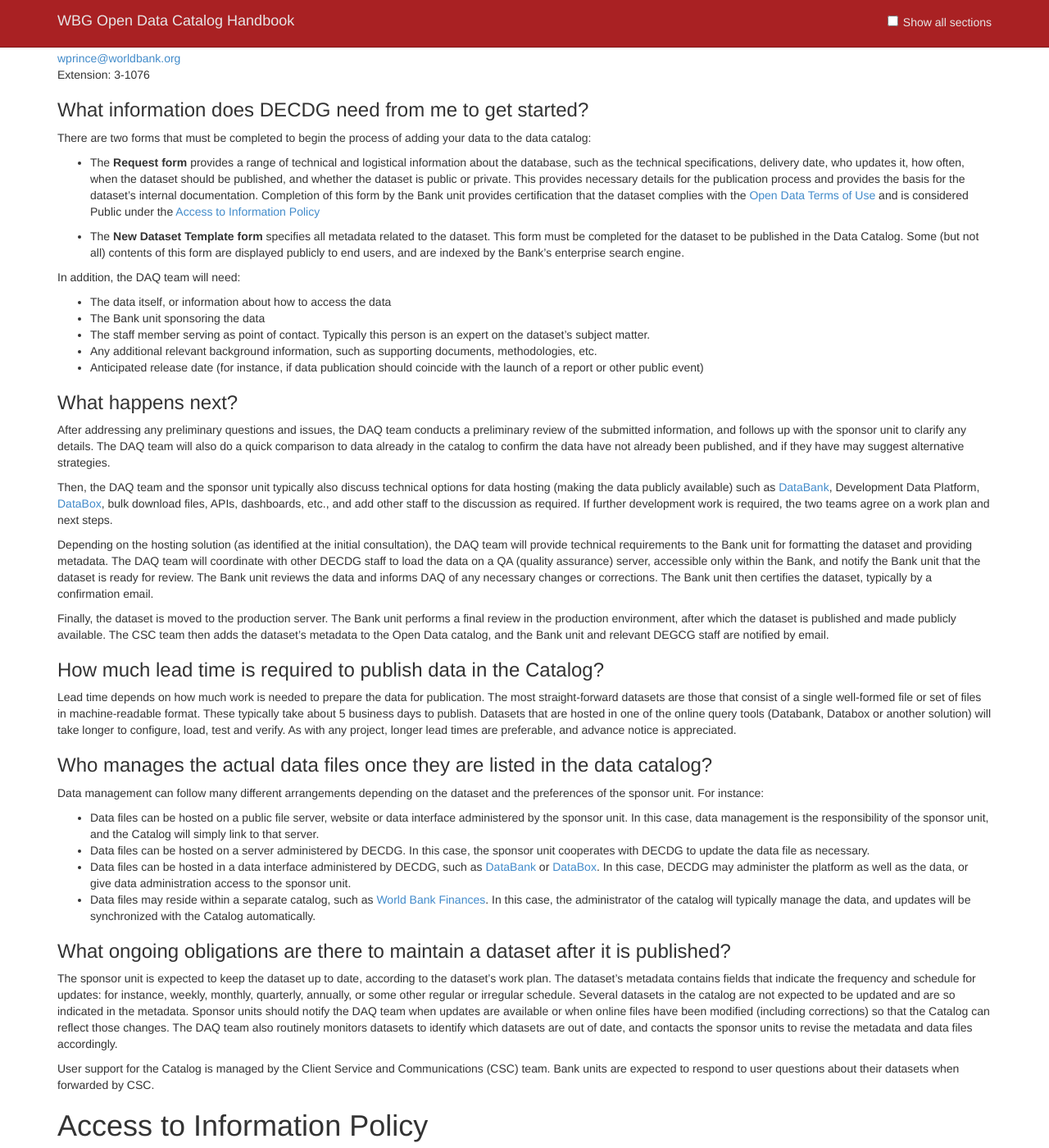
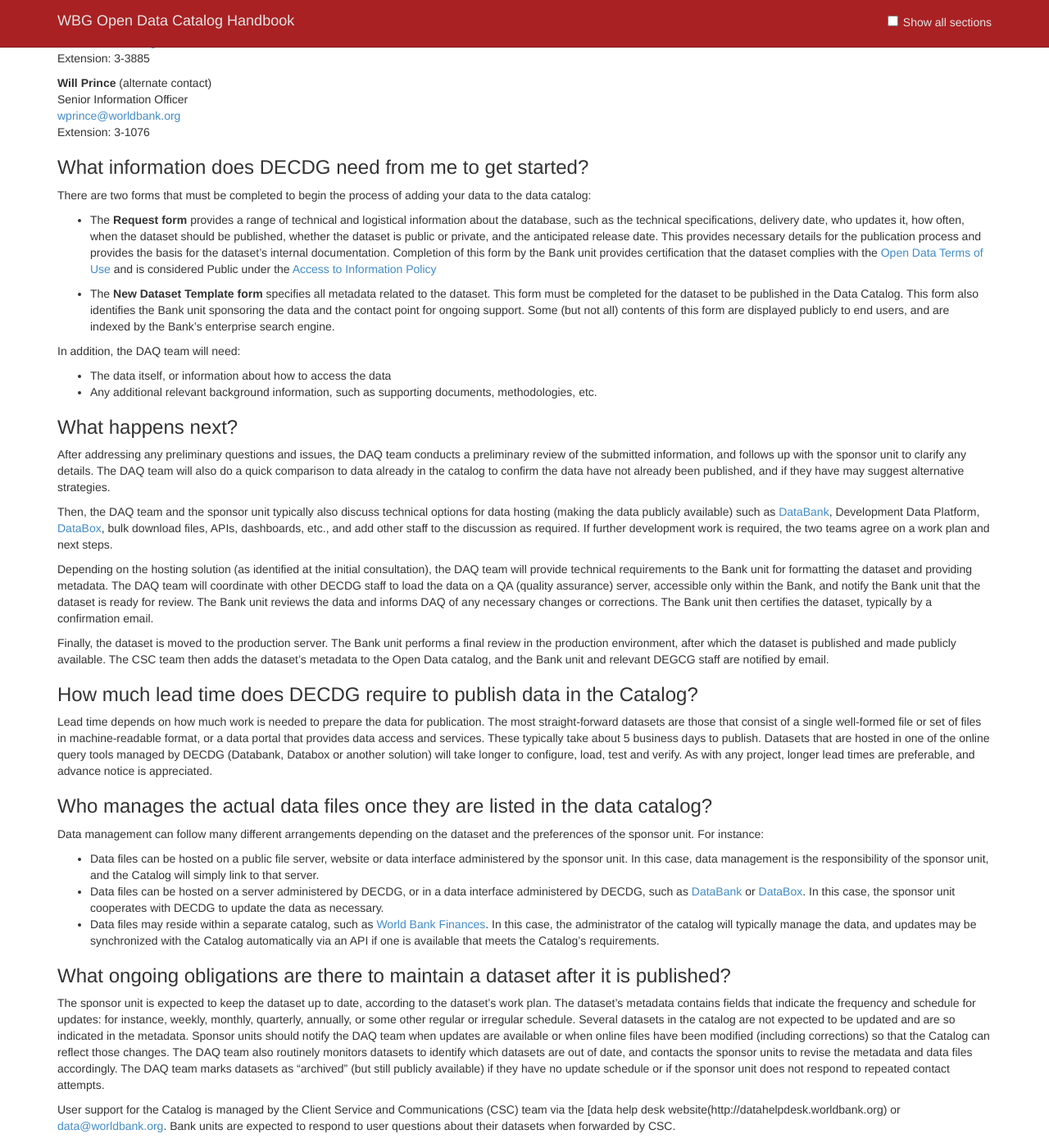
Before and after one commit to tgherzog/wbg-catalog-manual, a Jekyll site: the page built from index.md, in a window 1280 px wide and 1400 px high, scrolled down 1590 px. Shown: the whole window at 82% size. Built offline with Jekyll 4.4.1, drawn with Linux system fonts in a browser that asks for light colours; nearby versions of some CDN libraries; some of the changed text lies outside the part shown.

Commit message:
Adding initial feedback from Sid, Malar & Sup

```diff
--- a/index.md
+++ b/index.md
@@ -47,6 +47,11 @@
 The [Open Data Catalog][cat] is a listing of all datasets and data resources available from the World Bank as Open Data. All datasets listed in the Catalog are explicitly
 subject to the Bank's [Open Data Terms of Use][tou]. For users, the Catalog is intended to provide a "one-stop shop" for all of the Bank's Open Data. It includes search
 features, complete and consistent metadata, and direct links to data files and tools.
+
+The [Open Data Terms of Use][tou] are intended to provide broad access to World Bank data with minimal restrictions and conditions. However, the policy does
+include an [exceptions list of restricted datasets](http://www.worldbank.org/terms-datasets-restricted) for which users must contact the original dataset provider before
+redistribution or reuse. The exceptions list is employed as a "second best" alternative in rare cases where fully open access is not possible because of third party
+policies.
 
 The Bank has several additional catalogs for specific kinds of data, such as
 [Projects & Operations](http://projects.worldbank.org),
@@ -104,10 +109,10 @@
 
 Excel documents (.xls and .xlsx) are considered a second-best alternative since Excel is a proprietary format, although the ubiquity of
 XLS-compatible tools helps to ensure accessibility. It is usually possible to import an Excel document into Google Drive, for example. Compared to
-CSV files, Excel documents also have the advantage of being able to include metadata for individual cells, rows an columns, or as a separate sheet. However,
+CSV files, Excel documents also have the advantage of being able to include metadata for individual cells, rows and columns, or as a separate sheet. However,
 Excel documents can be problematic if they contain formulas or macros, or if they are very large.
 
-The Open Data Handbook has [more background on file formats](http://opendatahandbook.org/en/appendices/file-formats.html).
+The [Open Knowledge Foundcations's Open Data Handbook](http://opendatahandbook.org/en/appendices/file-formats.html) has more background on file formats.
 
 
 ### Who do I contact about putting my data in the Catalog?
@@ -130,21 +135,19 @@
 There are two forms that must be completed to begin the process of adding your data to the data catalog:
 
 * The **Request form** provides a range of technical and logistical information about the database, such as the technical specifications,
-  delivery date, who updates it, how often, when the dataset should be published, and whether the dataset is public or private.
+  delivery date, who updates it, how often, when the dataset should be published, whether the dataset is public or private, and the anticipated release date.
   This provides necessary details for the publication process and provides the basis for the dataset's internal documentation.
   Completion of this form by the Bank unit provides certification that the dataset complies with the [Open Data Terms of Use][tou] and is considered Public under
   the [Access to Information Policy][a2i]
 
 * The **New Dataset Template form** specifies all metadata related to the dataset. This form must be completed for the dataset to be published in the Data Catalog.
+  This form also identifies the Bank unit sponsoring the data and the contact point for ongoing support.
   Some (but not all) contents of this form are displayed publicly to end users, and are indexed by the Bank's enterprise search engine.
 
 In addition, the DAQ team will need:
 
 * The data itself, or information about how to access the data
-* The Bank unit sponsoring the data
-* The staff member serving as point of contact. Typically this person is an expert on the dataset's subject matter.
 * Any additional relevant background information, such as supporting documents, methodologies, etc.
-* Anticipated release date (for instance, if data publication should coincide with the launch of a report or other public event)
 
 ### What happens next?
 
@@ -168,10 +171,10 @@
 metadata to the Open Data catalog, and the Bank unit and relevant DEGCG staff are notified by email.
 
 
-### How much lead time is required to publish data in the Catalog?
+### How much lead time does DECDG require to publish data in the Catalog?
 
 Lead time depends on how much work is needed to prepare the data for publication. The most straight-forward datasets are those that consist of a single well-formed file or set of
-files in machine-readable format. These typically take about 5 business days to publish. Datasets that are hosted in one of the online query tools (Databank, Databox or
+files in machine-readable format, or a data portal that provides data access and services. These typically take about 5 business days to publish. Datasets that are hosted in one of the online query tools managed by DECDG (Databank, Databox or
 another solution) will take longer to configure, load, test and verify. As with any project, longer lead times are preferable, and advance notice is appreciated.
 
 <div class="todo">
@@ -192,11 +195,10 @@
 
 * Data files can be hosted on a public file server, website or data interface administered by the sponsor unit. In this case, data management is the responsibility
   of the sponsor unit, and the Catalog will simply link to that server.
-* Data files can be hosted on a server administered by DECDG. In this case, the sponsor unit cooperates with DECDG to update the data file as necessary.
-* Data files can be hosted in a data interface administered by DECDG, such as [DataBank][databank] or [DataBox][databox]. In this case, DECDG may administer the platform
-  as well as the data, or give data administration access to the sponsor unit.
+* Data files can be hosted on a server administered by DECDG, or in a data interface administered by DECDG, such as [DataBank][databank] or [DataBox][databox].
+  In this case, the sponsor unit cooperates with DECDG to update the data as necessary.
 * Data files may reside within a separate catalog, such as [World Bank Finances](https://finances.worldbank.org). In this case, the administrator of the catalog will
-  typically manage the data, and updates will be synchronized with the Catalog automatically.
+  typically manage the data, and updates may be synchronized with the Catalog automatically via an API if one is available that meets the Catalog's requirements.
 
 <div class="todo">
 
@@ -212,10 +214,11 @@
 the frequency and schedule for updates: for instance, weekly, monthly, quarterly, annually, or some other regular or irregular schedule. Several datasets in the catalog
 are not expected to be updated and are so indicated in the metadata. Sponsor units should notify the DAQ team when updates are available or when online files have
 been modified (including corrections) so that the Catalog can reflect those changes. The DAQ team also routinely monitors datasets to identify
-which datasets are out of date, and contacts the sponsor units to revise the metadata and data files accordingly.
+which datasets are out of date, and contacts the sponsor units to revise the metadata and data files accordingly. The DAQ team marks datasets as "archived" (but still
+publicly available) if they have no update schedule or if the sponsor unit does not respond to repeated contact attempts.
 
-User support for the Catalog is managed by the Client Service and Communications (CSC) team. Bank units are expected to respond to user questions about their datasets
-when forwarded by CSC.
+User support for the Catalog is managed by the Client Service and Communications (CSC) team via the [data help desk website(http://datahelpdesk.worldbank.org)
+or <data@worldbank.org>. Bank units are expected to respond to user questions about their datasets when forwarded by CSC.
 
 
 # Access to Information Policy # {#A2I}
@@ -255,6 +258,7 @@
   data that is restricted by the country's own policies, and data prepared by the Bank for a client country under an FBS or RAS agreement.
 
   As a practical matter, any  dataset in which other parties have a proprietary stake requires the written consent of all parties for it to be released as Open Data, *unless* the parties  each have an Open Data policy that permits the data to be so released (e.g., the United Nations). This includes, for instance, datasets produced by the IMF, the OECD,  the International Energy Agency (IEA) and other organizations that do not (yet) have an Open Data policy.
+
   For datasets provided to the Bank under vendor agreements, it is
   important that the vendor contract specify that works produced under the contract are considered the property of the World Bank, as provided in the Bank's
   [General Conditions of Contract](http://go.worldbank.org/3OeY65JQ60).
```
Also changed, not shown: other parts of index.md (+2 -2 lines).
